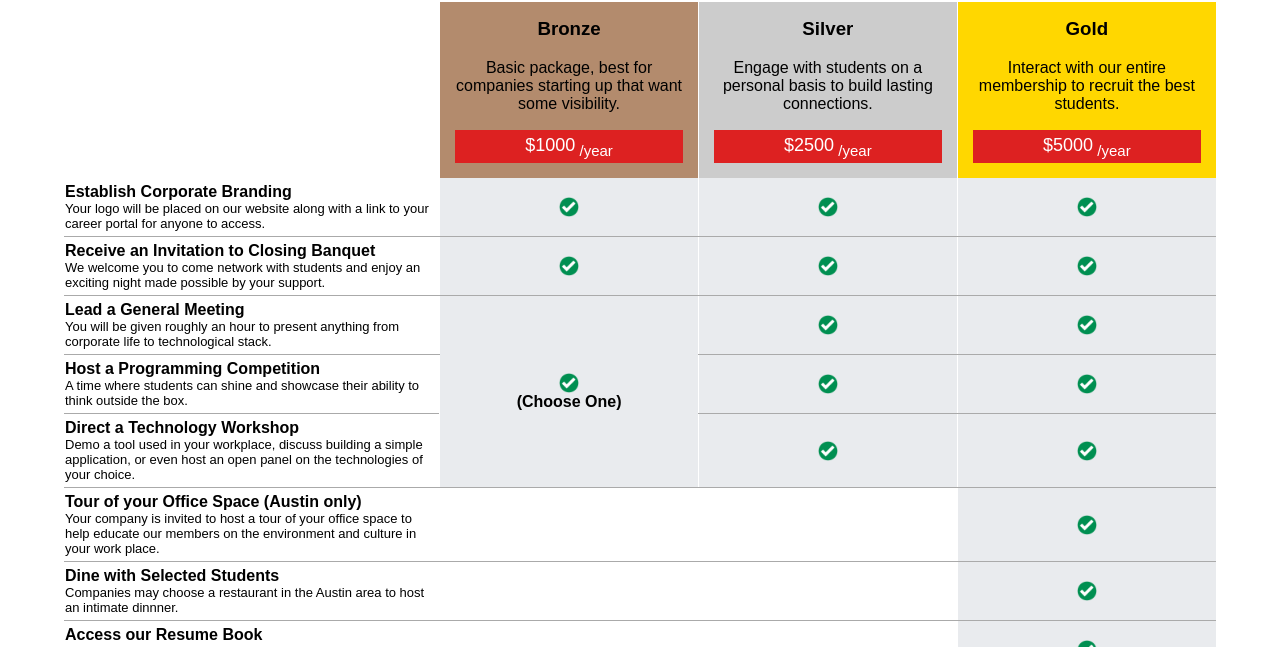
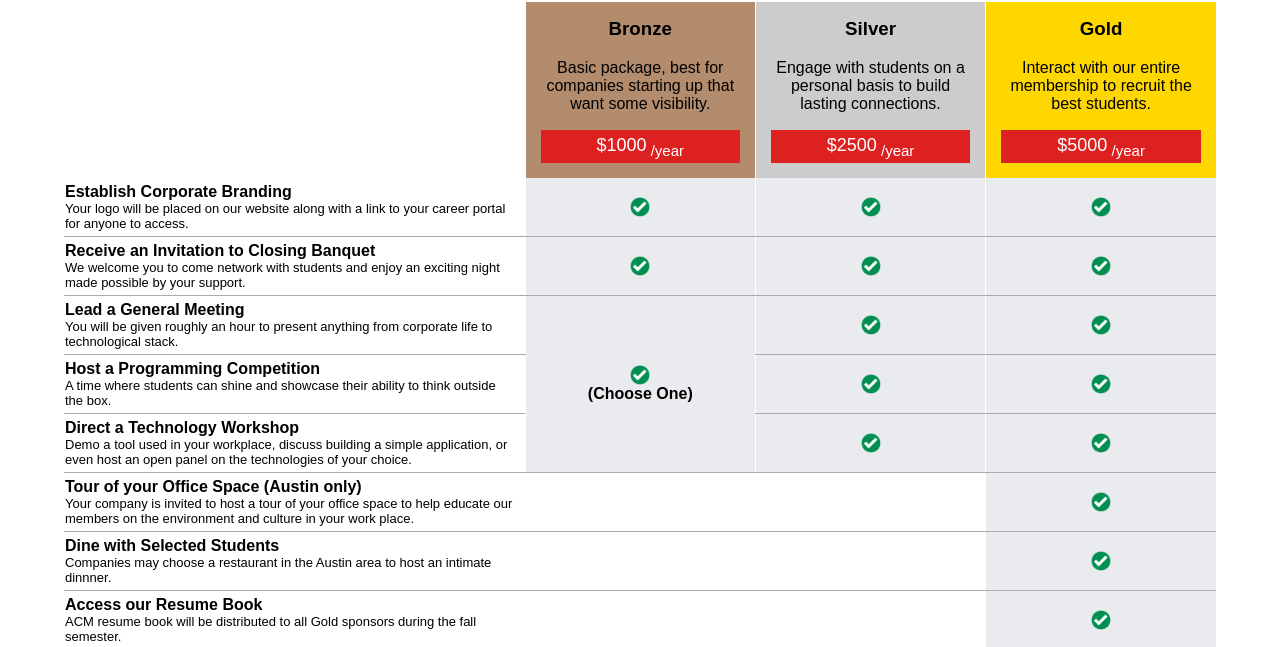
Before and after one commit to SabrinaHerrero/acmweb, a plain HTML site: page corporate.html in a window 1280 px wide. Shown: the part 148-795 px from the top of the page. Drawn offline with Linux system fonts and the light colour scheme.

Commit message:
Minor Corporate/About Updates

```diff
--- a/corporate.html
+++ b/corporate.html
@@ -37,7 +37,6 @@
 			text-align:center;
 		}
 		.label-col {
-			width:29%;
 		}
 		.price-row {
 			padding:0px 15px 15px 15px;
@@ -64,6 +63,7 @@
 			text-align:left;
 			margin:0px;
 			padding:0px;
+			padding-right:10px;
 			font-size:small;
 		}
 		.check-cells img{
```
Also changed, not shown: about.html (+1 -0 lines).
